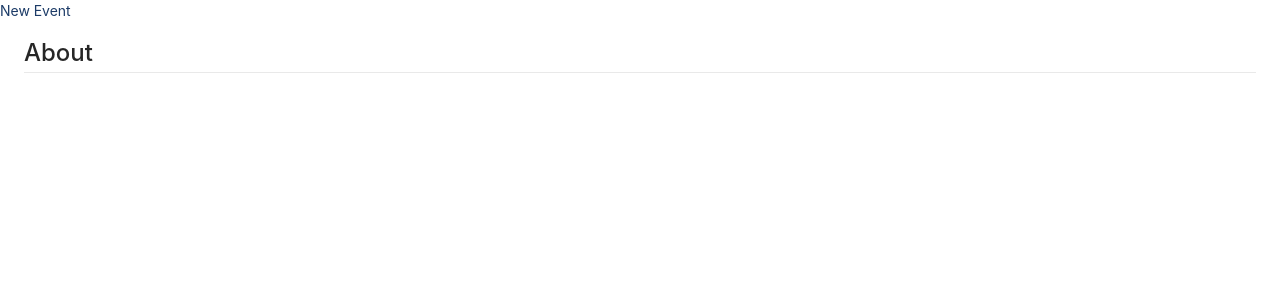
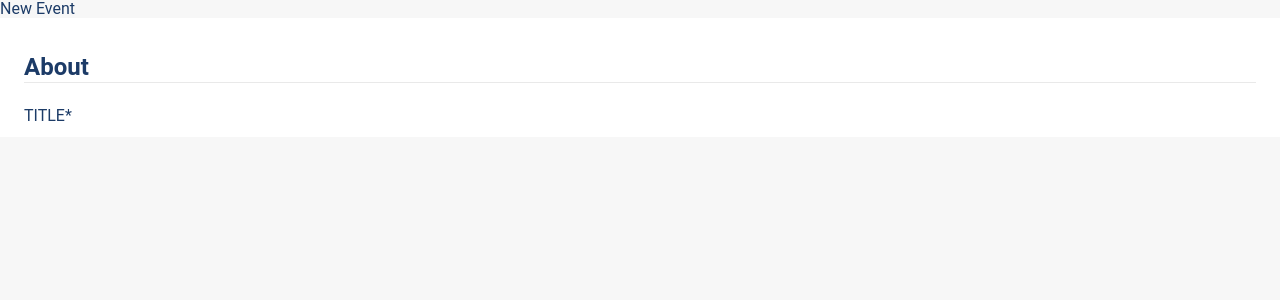
Before and after one commit to pumanitro/Accenture-Interview-App, a React (Create React App) app: page / in a window 1280 px wide. Shown: the top 300 px of the page. Built offline with nearby package versions, Linux system fonts and the light colour scheme.

Commit message:
Created Overline component

```diff
--- /dev/null
+++ b/src/components/Overline/Overline.s.tsx
@@ -0,0 +1,5 @@
+import styled from 'styled-components';
+
+export const Overline = styled.span`
+  text-transform: capitalize;
+`;
--- a/src/global/GlobalStyles/GlobalStyles.tsx
+++ b/src/global/GlobalStyles/GlobalStyles.tsx
@@ -16,6 +16,7 @@ export const GlobalStyles = createGlobalStyle<ThemeInterface>`
 
   body {
     color: ${props => props.theme.colors.utils.text.dark};
+    background-color: ${props => props.theme.colors.utils.background.accent};
   }
 
   a {
--- a/src/global/Themes/CoreTheme.tsx
+++ b/src/global/Themes/CoreTheme.tsx
@@ -1,5 +1,3 @@
-import 'antd/dist/antd.min.css';
-
 export const CoreTheme = {
   colors: {
     main: {
@@ -22,7 +20,7 @@ export const CoreTheme = {
           opacity: '28%',
         },
         light: '#FFFFFF',
-        accent: '#FAF6FF',
+        accent: '#f7f7f7',
       },
     },
     functional: {
--- a/src/pages/Home/About/About.tsx
+++ b/src/pages/Home/About/About.tsx
@@ -1,10 +1,12 @@
 import React from 'react';
 import { CardTitle, Card } from 'components/Card/Card.s';
+import { Overline } from 'components/Overline/Overline.s';
 
 export const About = () => {
   return (
     <Card>
       <CardTitle>About</CardTitle>
+      <Overline>TITLE*</Overline>
     </Card>
   );
 };
```
